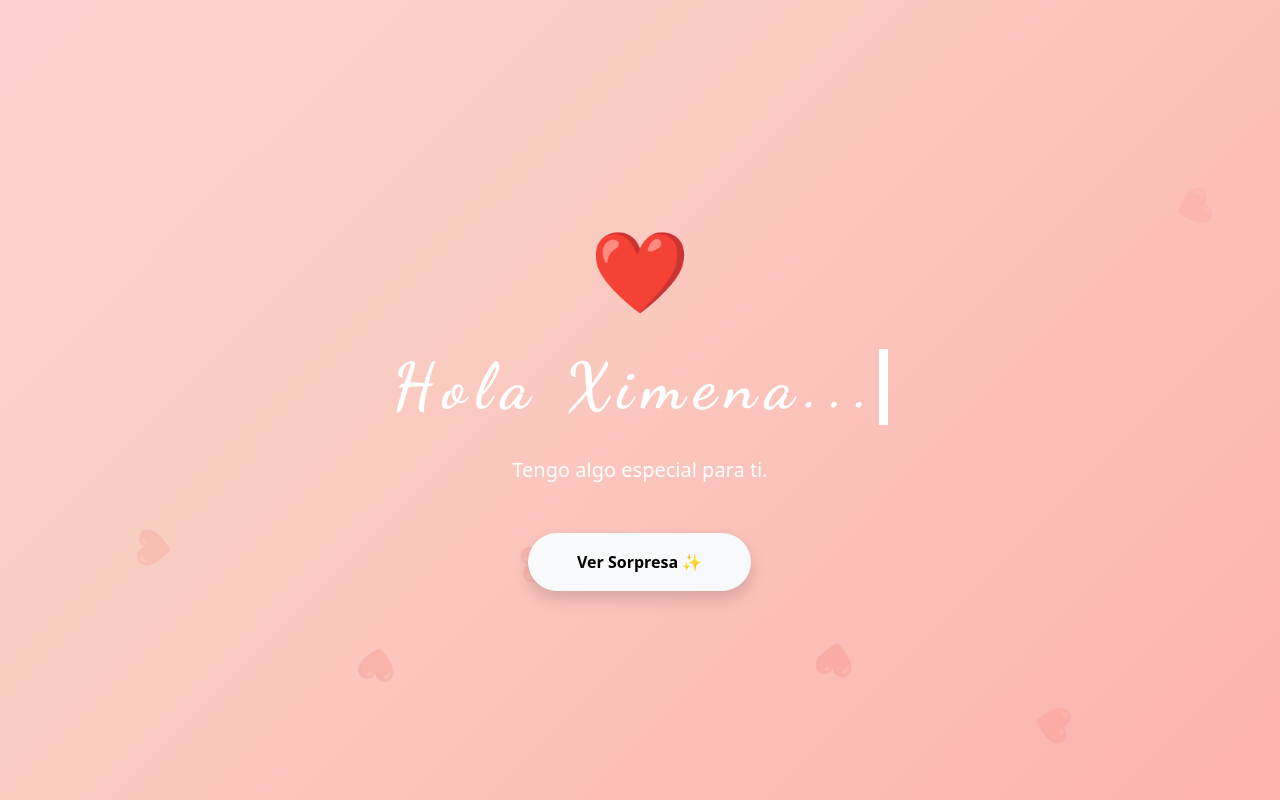
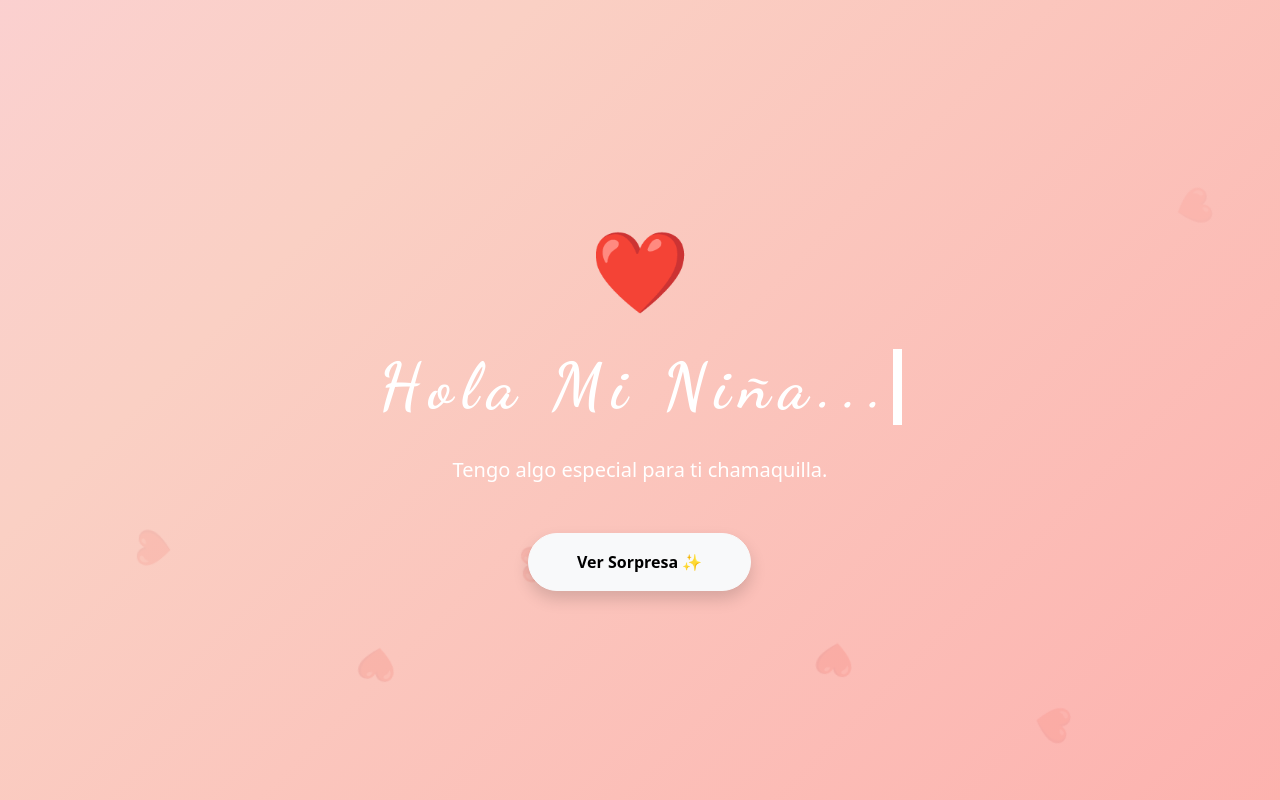
Before and after one commit to falck5561-ux/xim, a Django app: page / in a window 1280 px wide. Run offline with Django 5.2, Linux system fonts and the light colour scheme; data that the repository does not hold is empty; some libraries are stand-ins or nearby versions; some web fonts are replaced.

```diff
--- a/historia/templates/index.html
+++ b/historia/templates/index.html
@@ -963,10 +963,10 @@ body.no-scroll {
         <div class="heart-beat-icon">❤️</div>
 
         <div class="typing-container">
-            <h1 class="romantic-font text-white display-3 mb-4 typing-text">Hola Ximena...</h1>
+            <h1 class="romantic-font text-white display-3 mb-4 typing-text">Hola Mi Niña...</h1>
         </div>
 
-        <p class="text-white lead mb-5 animate__animated animate__fadeIn animate__delay-2s">Tengo algo especial para ti.</p>
+        <p class="text-white lead mb-5 animate__animated animate__fadeIn animate__delay-2s">Tengo algo especial para ti chamaquilla.</p>
 
         <button class="btn btn-light rounded-pill px-5 py-3 fw-bold shadow pulse-btn animate__animated animate__bounceIn animate__delay-3s" onclick="enterSite()">
             Ver Sorpresa ✨
```
